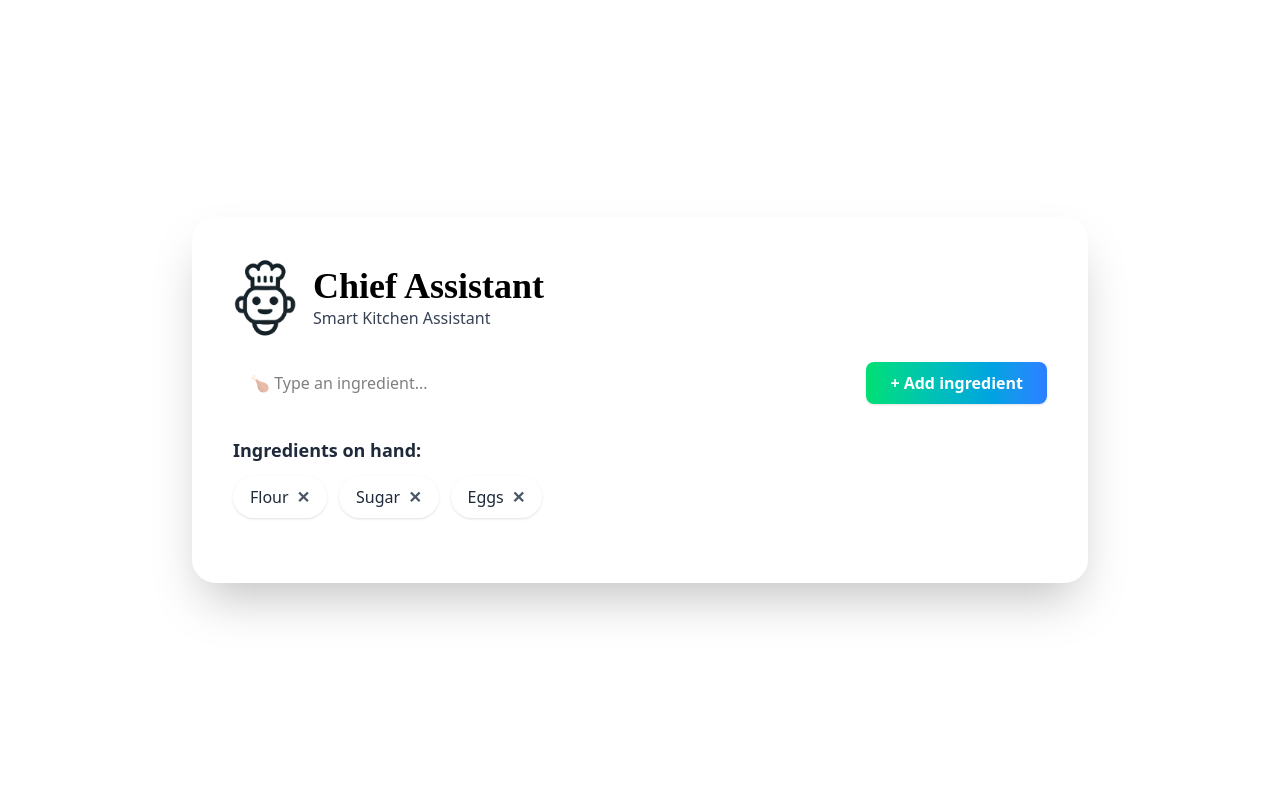
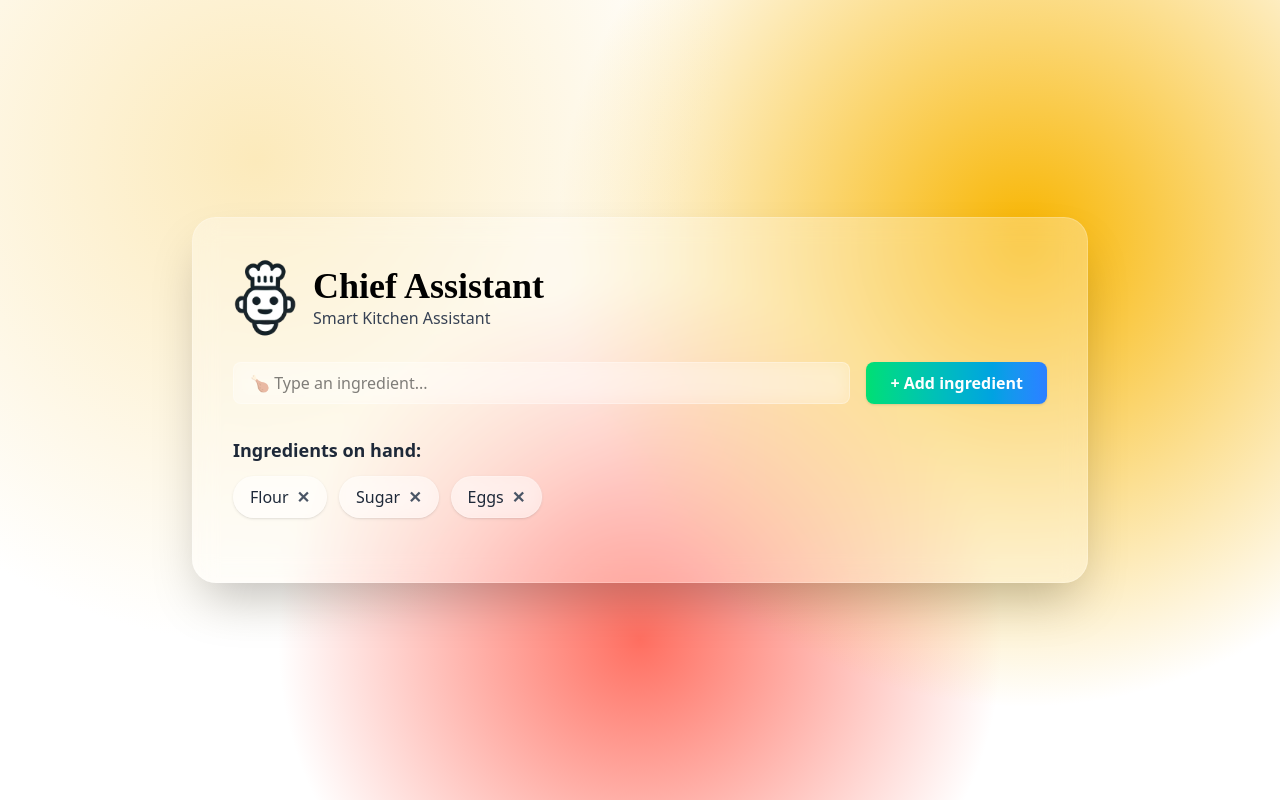
Before and after one commit to didier-bazayesu/add-ingredients, a React (Vite) app: page / in a window 1280 px wide. Built offline with nearby package versions, Linux system fonts and the light colour scheme.

Commit message:
feat: adding linear gradient

```diff
--- a/src/index.css
+++ b/src/index.css
@@ -2,3 +2,8 @@
 .box-shadow{
   box-shadow: 2px 2px 2px grey;
 }
+.bg-mesh {
+  background: radial-gradient(circle at 20% 20%, #fceabb, transparent 40%),
+    radial-gradient(circle at 80% 30%, #f8b500, transparent 40%),
+    radial-gradient(circle at 50% 80%, #ff6f61, transparent 40%);
+}
```
